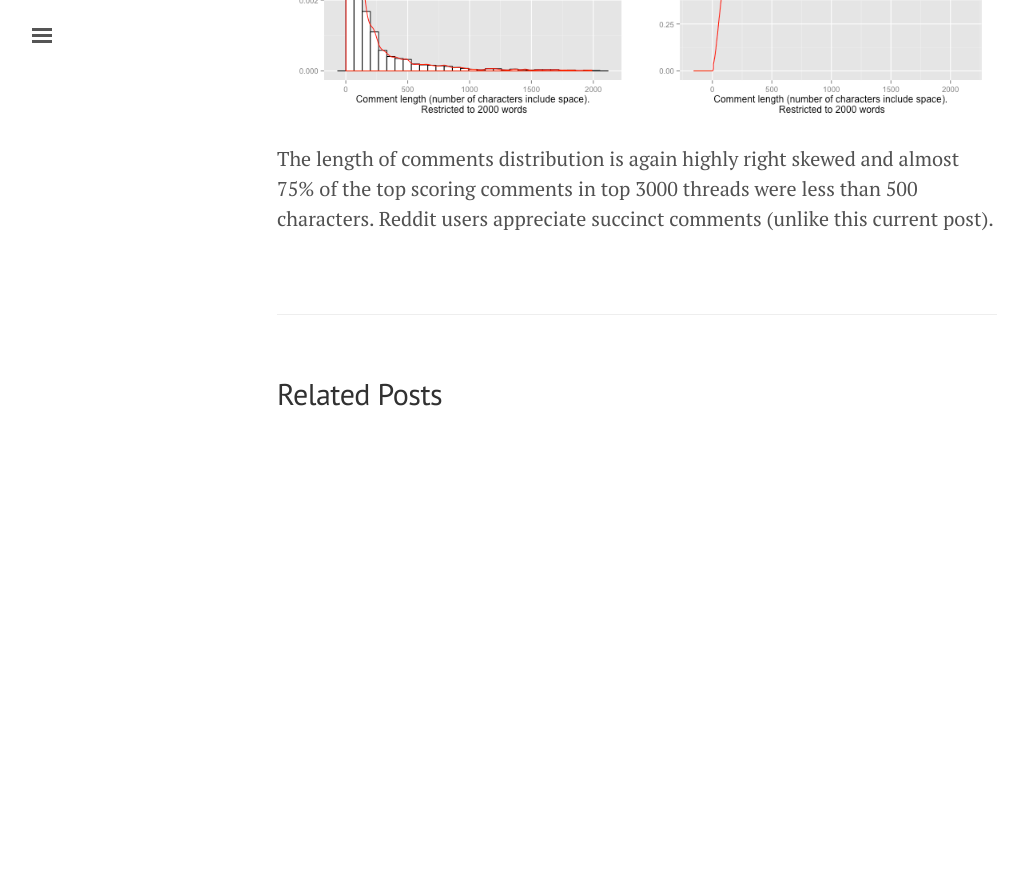
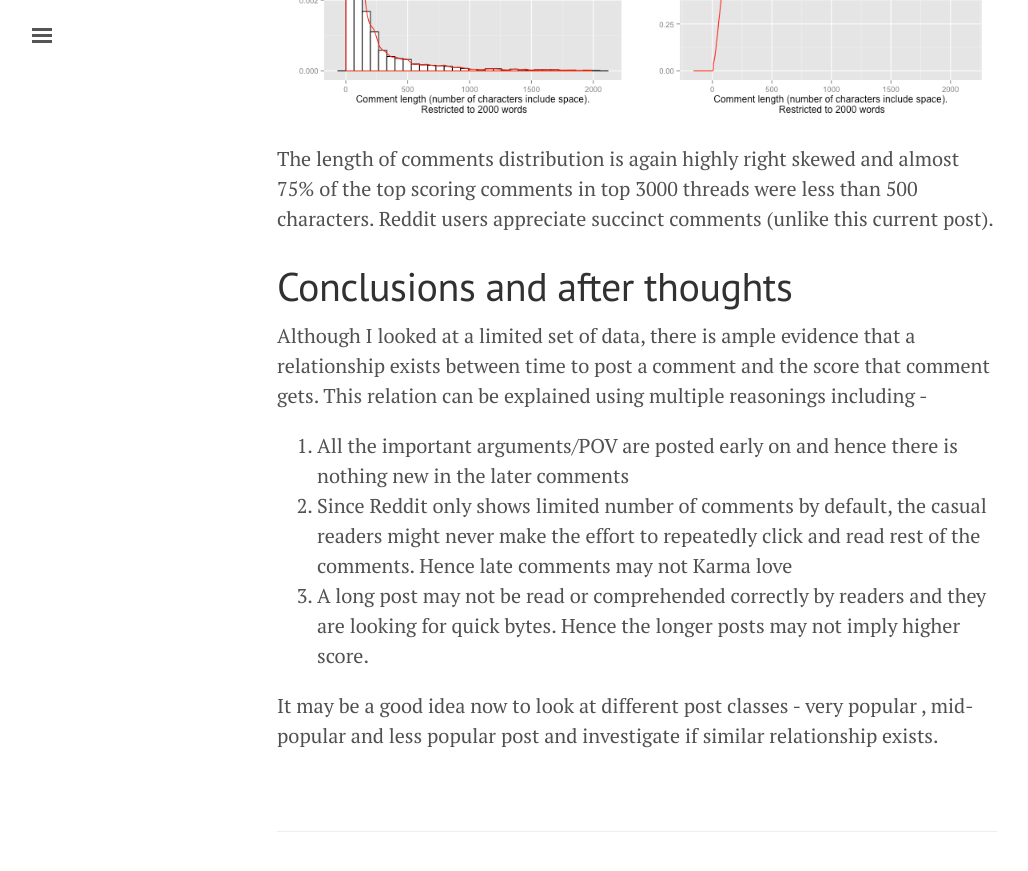
Before and after one commit to udayankumar/udayankumar.github.io, a Jekyll site: the page built from _posts/2015-09-02-redditComments.md, in a window 1280 px wide and 900 px high, scrolled down 6727 px. Shown: the top 871 px of the window, without its empty margins (3-1031 px from the left). Built offline with Jekyll 4.4.1, drawn with Linux system fonts in a browser that asks for light colours; comment, search, counter and statistics services are not loaded; before the commit the page ends 7199 px from its top, so only the background shows below that; some of the changed text lies outside the part shown.

Commit message:
minor changes in the post content

```diff
--- a/_posts/2015-09-02-redditComments.md
+++ b/_posts/2015-09-02-redditComments.md
@@ -122,3 +122,15 @@ Scores are almost uniformly distributed for up to 2000. After that the probabili
 
 ![help]({{ site.url }}assets/images/histEcdfLen.png)
 The length of comments distribution is again highly right skewed and almost 75% of the top scoring comments in top 3000 threads were less than 500 characters. Reddit users appreciate succinct comments (unlike this current post).
+
+
+# Conclusions and after thoughts
+
+ Although I looked at a limited set of data, there is ample evidence that a relationship exists between time to post a comment and the score that comment gets. This relation can be explained using multiple reasonings including -
+
+1. All the important arguments/POV are posted early on and hence there is nothing new in the later comments
+2. Since Reddit only shows limited number of comments by default, the casual readers might never make the effort to repeatedly click and read rest of the comments. Hence late comments may not Karma love
+3. A long post may not be read or comprehended correctly by readers and they are looking for quick bytes. Hence the longer posts may not imply  higher score.
+
+
+It may be a good idea now to look at different post classes - very popular , mid-popular and less popular post and investigate if similar relationship exists.
```
Also changed, not shown: other parts of _posts/2015-09-02-redditComments.md (+2 -2 lines), 1 other file.
